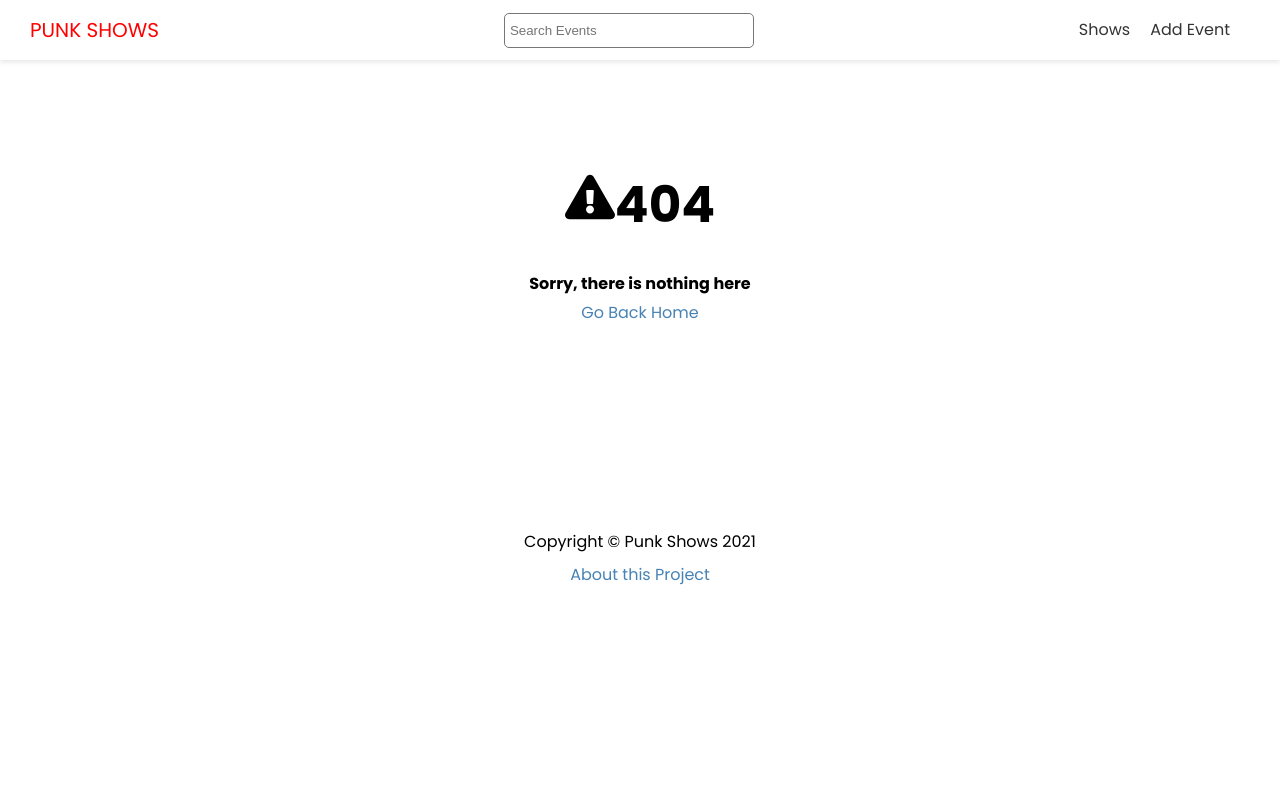
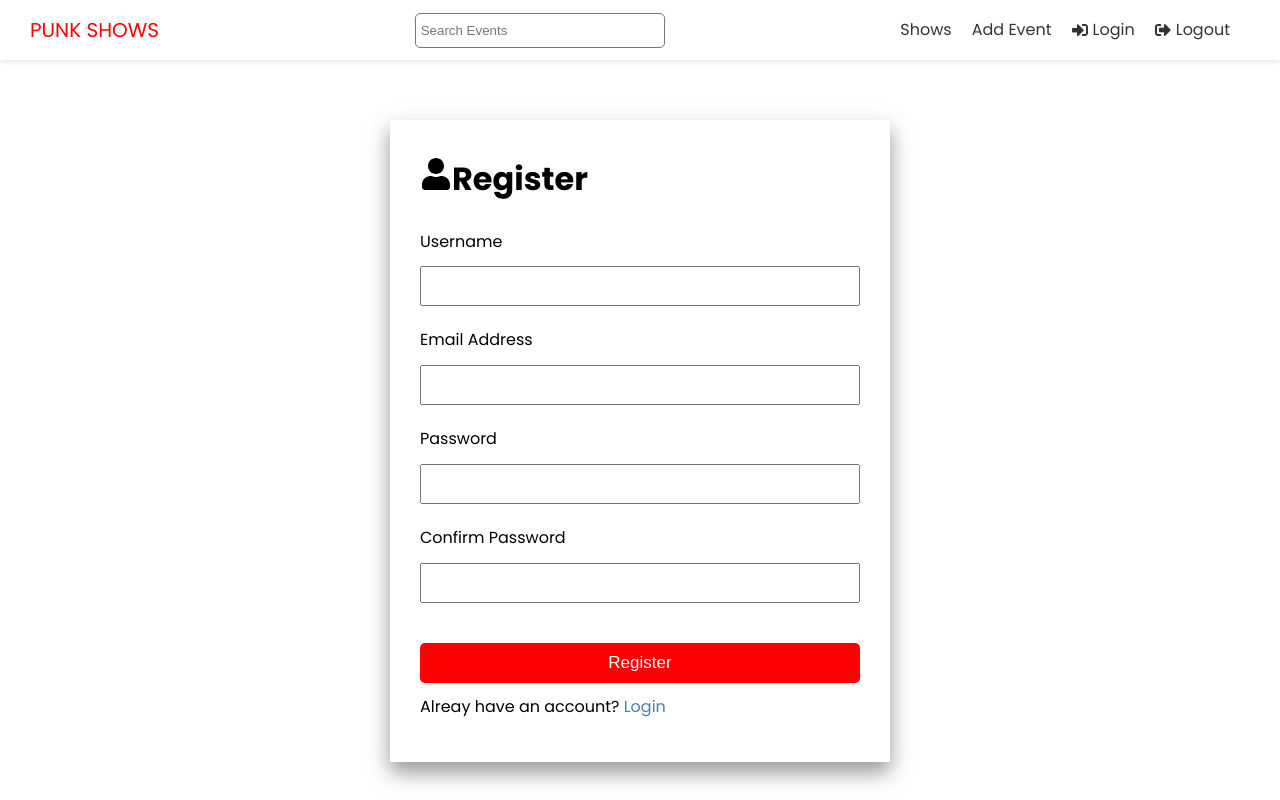
Before and after one commit to ahronlu/punk-shows-frontend, a Next.js app: page /account/register in a window 1280 px wide. Before the commit this address had no page. Shown: the top 800 px of the page. Built offline with nearby package versions, Linux system fonts and the light colour scheme.

Commit message:
login & register pages

```diff
--- a/components/Header.js
+++ b/components/Header.js
@@ -1,6 +1,7 @@
 import Link from "next/link";
 import Search from "./Search";
 import styles from "@/styles/Header.module.css";
+import { FaSignInAlt, FaSignOutAlt } from "react-icons/fa";
 
 export default function Header() {
   return (
@@ -25,6 +26,22 @@
               <a>Add Event</a>
             </Link>
           </li>
+          <li>
+            <Link href="/account/login">
+              <a className="btn-seconadry btn-icon">
+                <FaSignInAlt />
+                Login
+              </a>
+            </Link>
+          </li>
+          <li>
+            <Link href="/account/login">
+              <a className="btn-seconadry btn-icon">
+                <FaSignOutAlt />
+                Logout
+              </a>
+            </Link>
+          </li>
         </ul>
       </nav>
     </header>
--- a/components/Pagination.js
+++ b/components/Pagination.js
@@ -3,6 +3,7 @@
 
 export default function Pagination({ page, total }) {
   const lastPage = Math.ceil(total / PER_PAGE);
+
   return (
     <div
       style={{
--- /dev/null
+++ b/pages/account/register.js
@@ -0,0 +1,74 @@
+import { toast, ToastContainer } from "react-toastify";
+import "react-toastify/dist/ReactToastify.css";
+import { useState, useEffect, useContext } from "react";
+import Link from "next/link";
+import Layout from "@/components/Layout";
+import styles from "@/styles/AuthForm.module.css";
+import { FaUser } from "react-icons/fa";
+
+export default function registerPage() {
+  const [username, setUsername] = useState("");
+  const [email, setEmail] = useState("");
+  const [password, setPassword] = useState("");
+  const [passwordConfirm, setPasswordConfirm] = useState("");
+
+  const handleSubmit = (e) => {
+    e.preventDefault();
+    if (password !== passwordConfirm)
+      return toast.error("Passwords do not match");
+  };
+
+  return (
+    <Layout title="User Registeration">
+      <div className={styles.auth}>
+        <h1>
+          <FaUser />
+          Register
+        </h1>
+        <ToastContainer />
+        <form onSubmit={handleSubmit}>
+          <div>
+            <label htmlFor="username">Username</label>
+            <input
+              type="text"
+              id="username"
+              value={username}
+              onChange={(e) => setUsername(e.target.value)}
+            />
+          </div>
+          <div>
+            <label htmlFor="email">Email Address</label>
+            <input
+              type="email"
+              id="email"
+              value={email}
+              onChange={(e) => setEmail(e.target.value)}
+            />
+          </div>
+          <div>
+            <label htmlFor="password">Password</label>
+            <input
+              type="password"
+              id="password"
+              value={password}
+              onChange={(e) => setPassword(e.target.value)}
+            />
+          </div>
+          <div>
+            <label htmlFor="passwordConfirm">Confirm Password</label>
+            <input
+              type="password"
+              id="passwordConfirm"
+              value={passwordConfirm}
+              onChange={(e) => setPasswordConfirm(e.target.value)}
+            />
+          </div>
+          <input type="submit" value="Register" className="btn" />
+        </form>
+        <p>
+          Alreay have an account? <Link href="/account/login">Login</Link>
+        </p>
+      </div>
+    </Layout>
+  );
+}
--- /dev/null
+++ b/styles/AuthForm.module.css
@@ -0,0 +1,31 @@
+.auth {
+  max-width: 500px;
+  margin: auto;
+  padding: 30px;
+  box-shadow: 0px 10px 20px 0px rgba(50, 50, 50, 0.52);
+}
+
+.auth label {
+  display: block;
+  margin-bottom: 10px;
+}
+
+.auth input[type="text"],
+.auth input[type="email"],
+.auth input[type="password"] {
+  display: block;
+  width: 100%;
+  height: 40px;
+  padding: 5px;
+  font-size: 18px;
+}
+
+.auth input[type="submit"] {
+  margin-top: 20px;
+  width: 100%;
+  font-size: 17px;
+}
+
+.auth div {
+  margin-bottom: 20px;
+}
```
Also changed, not shown: context/AuthContext.js (added, +9 -0 lines), pages/account/login.js (added, +52 -0 lines).
